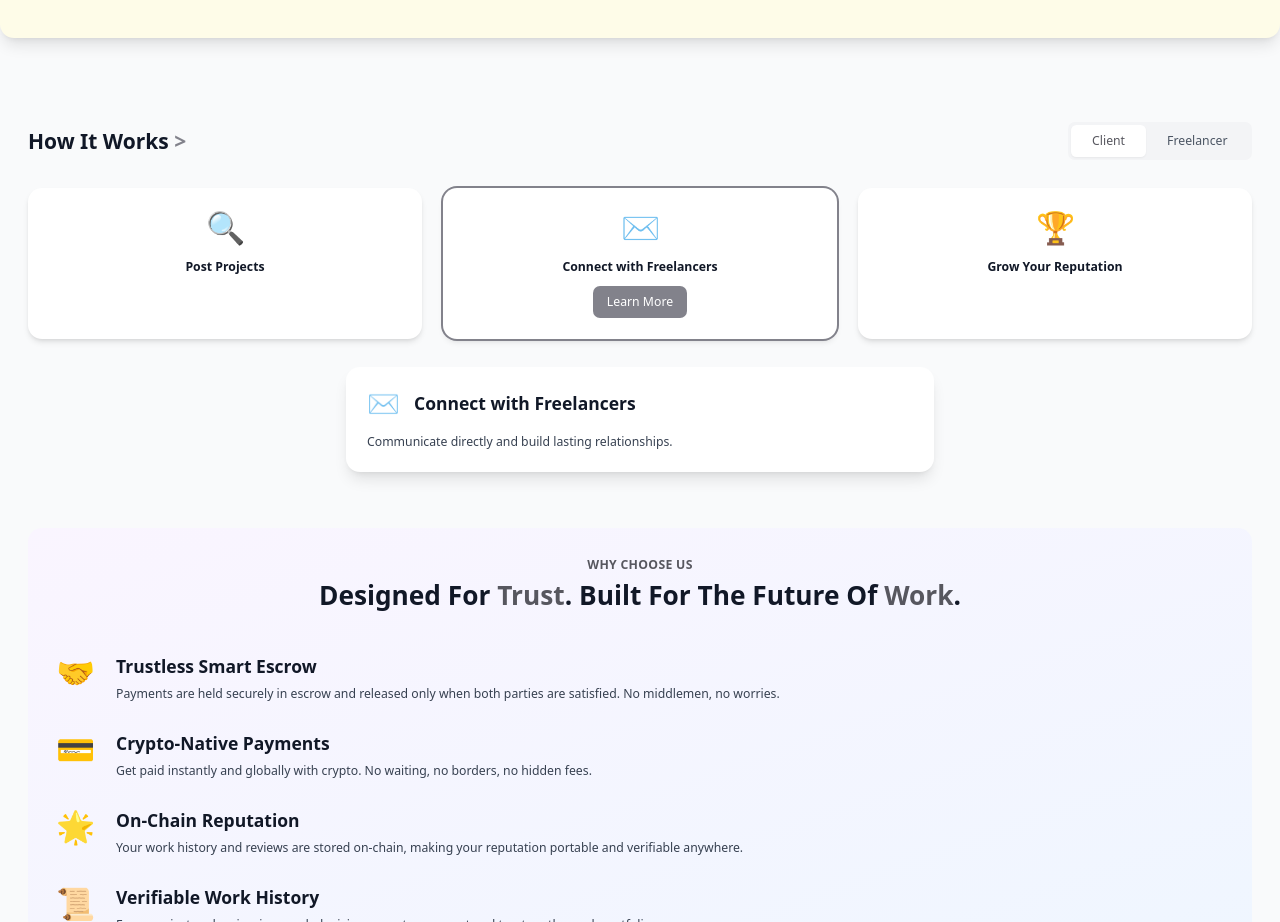
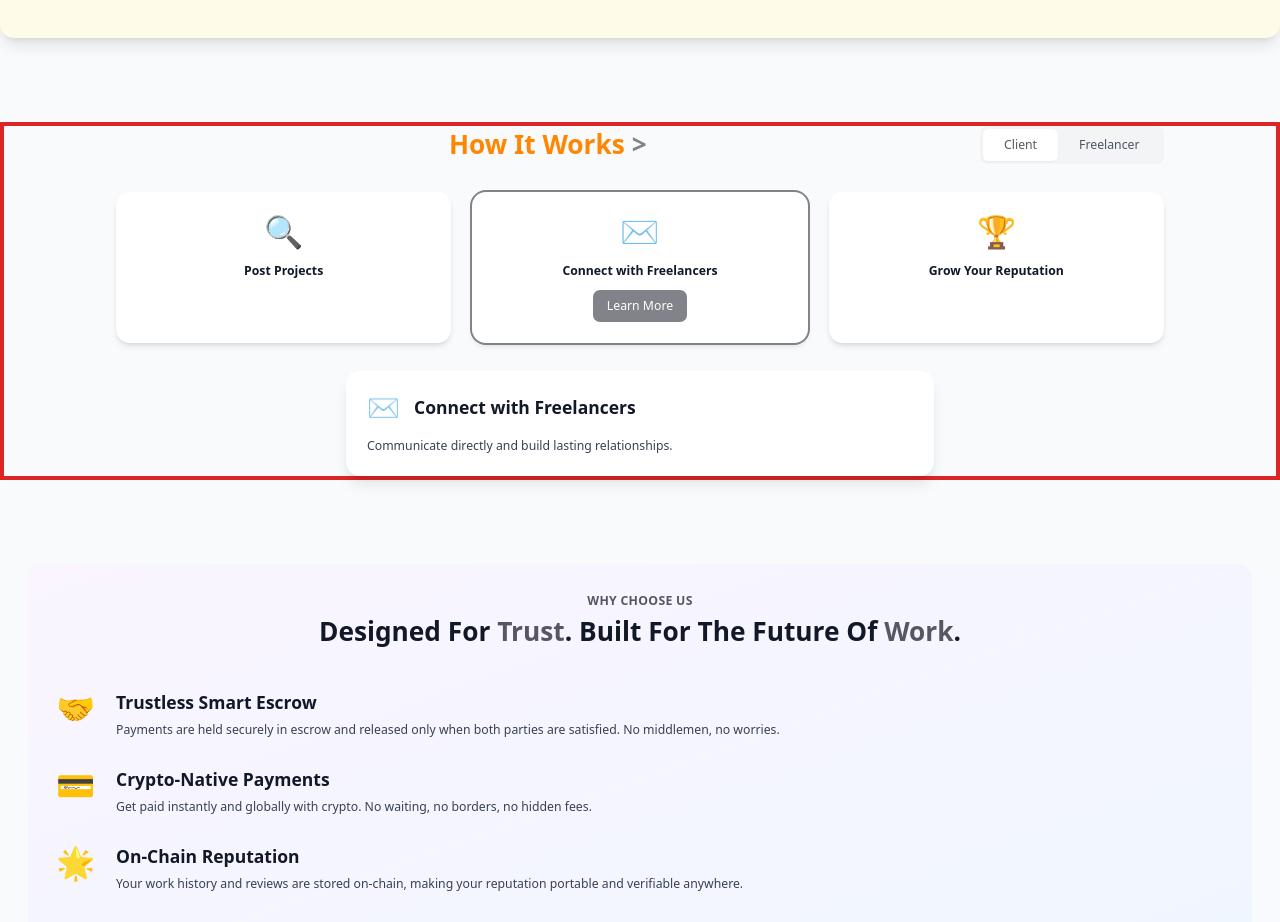
Before and after one commit to PrayagTandon/FreeFlow, a Next.js app in the folder client/: page / in a window 1280 px wide. Shown: the part 1320-2242 px from the top of the page. Built offline with nearby package versions, Linux system fonts and the light colour scheme.

Commit message:
Completing the Landing Page

```diff
--- a/client/src/app/page.tsx
+++ b/client/src/app/page.tsx
@@ -550,9 +550,9 @@ export default function HomePage() {
       </section>
 
       {/* How It Works Section */}
-      <section className="mx-8 my-16">
+      <section className="px-32 my-24 border-4 border-red-600">
         <div className="flex flex-col md:flex-row justify-between items-center mb-8">
-          <h2 className="text-2xl font-bold text-gray-900 mb-4 md:mb-0">
+          <h2 className="text-3xl font-bold w-full text-center text-secondary-orange mb-4 md:mb-0">
             How It Works <span className="text-primary-500">&gt;</span>
           </h2>
           <div className="flex bg-gray-100 rounded-lg p-1">
```
